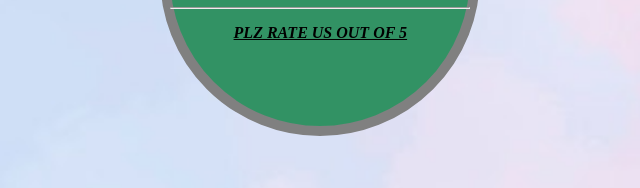
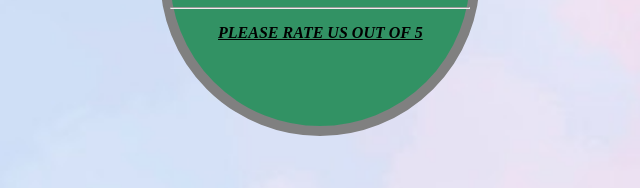
Before and after one commit to amit-jaggi/cssMenu-assessment2, a plain HTML site: page index.html in a window 1280 px wide. Shown: the part 597-785 px from the top of the page, 19-659 px from the left. Drawn offline with Linux system fonts and the light colour scheme.

Commit message:
css assessment-2 changes

```diff
--- a/index.html
+++ b/index.html
@@ -36,7 +36,7 @@
 
                 <hr>
 
-            <p class="center circle-bottom">Plz rate us out of 5</p>
+            <p class="center circle-bottom">Please rate us out of 5</p>
         </div>
 
         <div class="form">
--- a/styles.css
+++ b/styles.css
@@ -78,6 +78,7 @@ body{
 }
 
 /* ----------------------------------------------------------- */
+
 .form{
     border: 5px dashed red;
 
```
